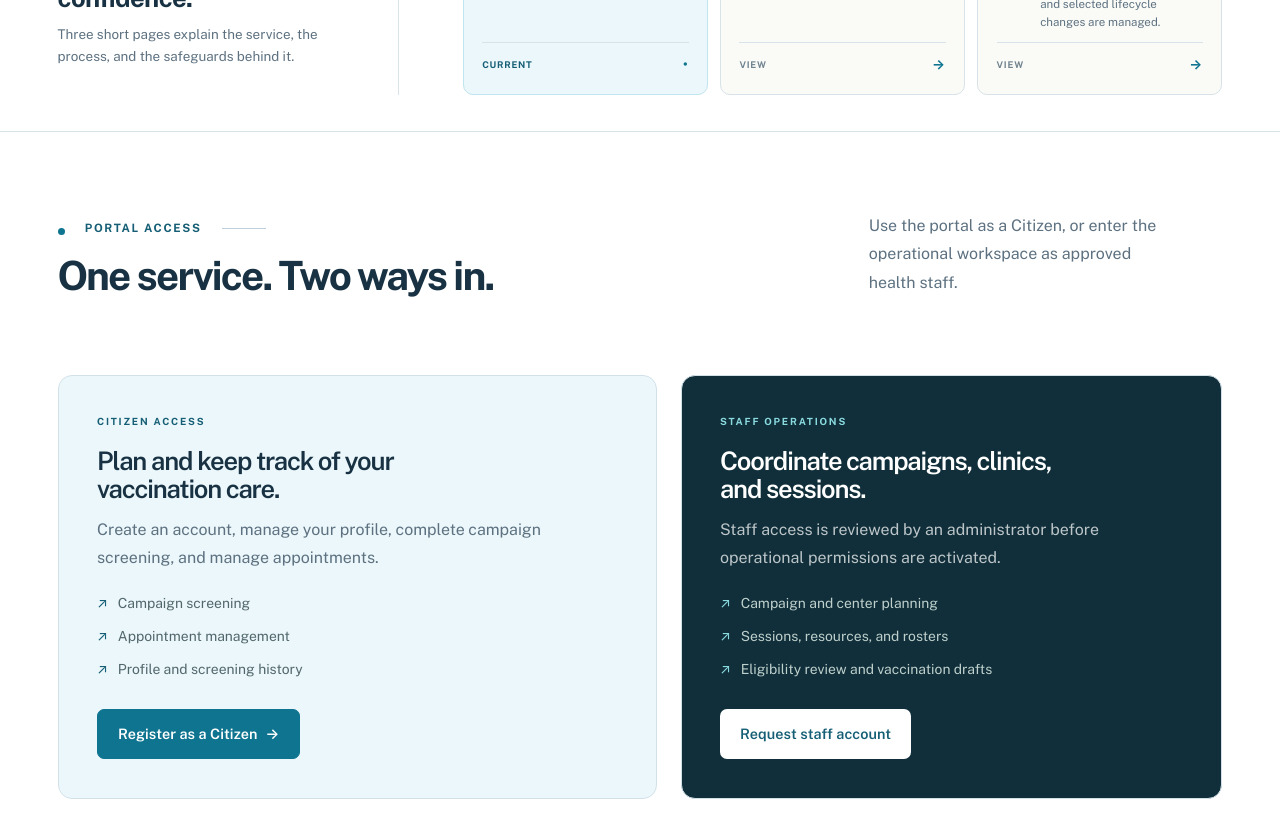
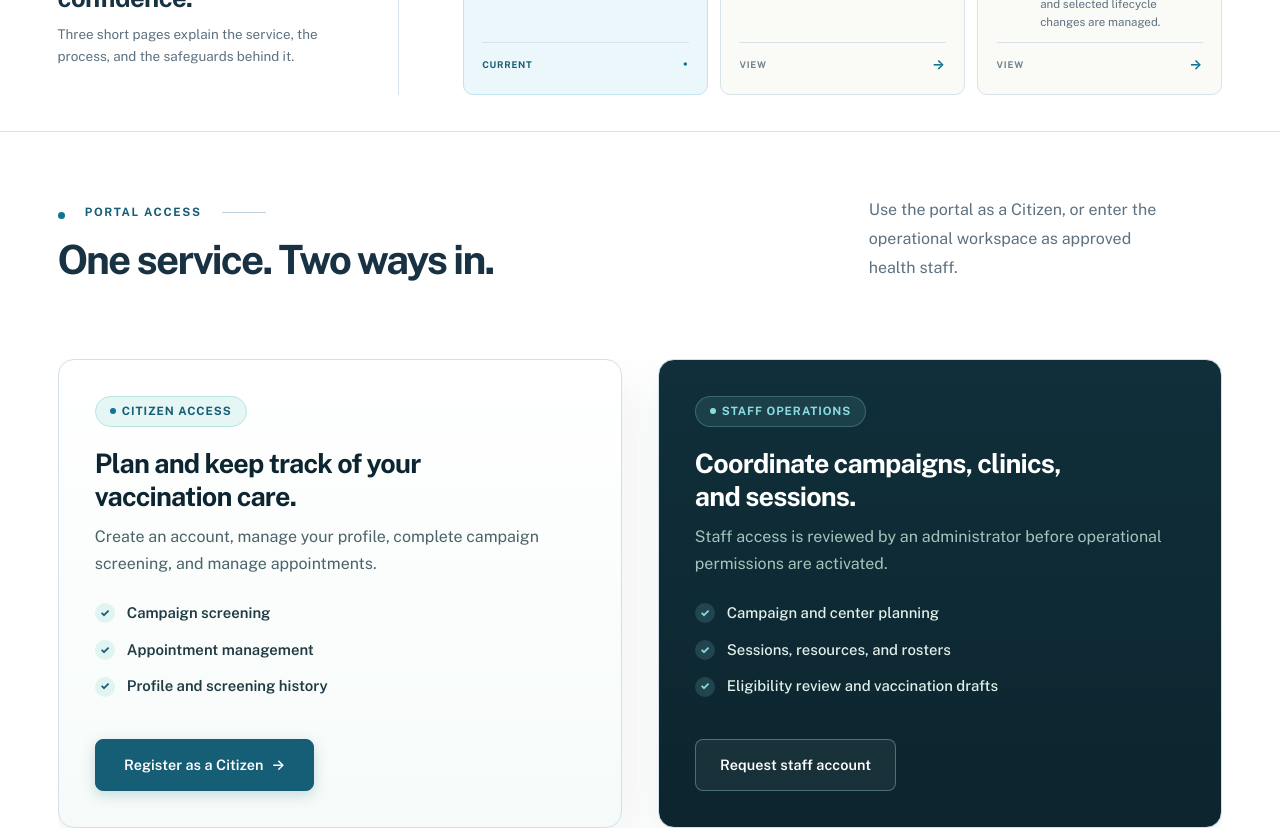
Before and after one commit to Sankalpa-KMCP/se2030-2026-y2-s1-mtr-01-vaccination-portal, a React (Vite) app in the folder frontend/: page / in a window 1280 px wide. Shown: the part 920-1749 px from the top of the page. Built offline with nearby package versions, Linux system fonts and the light colour scheme; no server answers.

Commit message:
feat(public-landing): refine portal access experience

```diff
--- a/frontend/src/features/public-landing/care-experience.css
+++ b/frontend/src/features/public-landing/care-experience.css
@@ -159,18 +159,297 @@
 .lp-page--home .lp-guide__link.lp-is-active::before { background: var(--health-green); }
 .lp-page--home .lp-guide__eyebrow { color: var(--health-green-deep); }
 .lp-page--home .lp-guide__eyebrow::before { background: var(--health-green); }
-.lp-page--home .home-access__ledger { gap: 24px; box-shadow: none; }
-.lp-page--home .home-access__ledger article { min-height: 360px; border-radius: 14px; box-shadow: none; padding: clamp(28px, 3vw, 54px); }
-.lp-page--home .home-access__citizen { background: var(--health-green-soft); border-color: var(--health-green-border); }
-.lp-page--home .home-access__staff { background: var(--health-navy); border-color: var(--health-navy); }
-.lp-page--home .home-access__role { color: var(--health-green-deep); }
-.lp-page--home .home-access__staff .home-access__role { color: var(--health-green-light); }
-.lp-page--home .home-access__body h3 { max-width: 25ch; font-size: clamp(1.6rem, 2vw, 2.35rem); }
-.lp-page--home .home-access__body p { max-width: 52ch; margin-bottom: 20px; font-size: 1rem; }
-.lp-page--home .home-access__features { list-style: none; padding: 0; margin: 0 0 28px; display: grid; gap: 10px; color: var(--health-muted); font-size: 0.87rem; }
-.lp-page--home .home-access__features li::before { content: '↗'; color: var(--health-green-deep); margin-right: 10px; }
-.lp-page--home .home-access__staff .home-access__features { color: var(--health-muted-dark); }
-.lp-page--home .home-access__staff .home-access__features li::before { color: var(--health-green-light); }
+.lp-page--home .home-access {
+  padding-block: clamp(48px, 5vw, 80px);
+}
+
+.lp-page--home .home-access__ledger {
+  display: grid;
+  grid-template-columns: repeat(2, minmax(0, 1fr));
+  gap: clamp(20px, 2.8vw, 36px);
+  align-items: stretch;
+  box-shadow: none;
+}
+
+.lp-page--home .home-access__ledger article {
+  position: relative;
+  display: flex;
+  flex-direction: column;
+  min-height: 380px;
+  border-radius: 16px;
+  padding: clamp(28px, 2.8vw, 44px);
+  overflow: hidden;
+  transition:
+    transform 220ms cubic-bezier(0.16, 1, 0.3, 1),
+    box-shadow 220ms cubic-bezier(0.16, 1, 0.3, 1),
+    border-color 220ms ease;
+  will-change: transform, box-shadow;
+}
+
+/* Primary Entry: Citizen Care Access */
+.lp-page--home .home-access__citizen {
+  background: linear-gradient(180deg, #ffffff 0%, #f6fbf9 100%);
+  border: 1.5px solid #cae6ed;
+  box-shadow:
+    0 10px 30px -4px rgba(16, 47, 58, 0.08),
+    0 2px 8px rgba(14, 116, 144, 0.04);
+}
+
+.lp-page--home .home-access__citizen:hover {
+  transform: translate3d(0, -3px, 0);
+  border-color: var(--health-green-deep);
+  box-shadow:
+    0 20px 40px -4px rgba(16, 47, 58, 0.12),
+    0 6px 16px rgba(14, 116, 144, 0.08);
+}
+
+.lp-page--home .home-access__citizen .home-access__role {
+  display: inline-flex;
+  align-items: center;
+  gap: 6px;
+  padding: 5px 14px;
+  border-radius: 999px;
+  background: #e6f6f5;
+  border: 1px solid #b7e4e1;
+  color: var(--health-green-deep);
+  font-size: 0.72rem;
+  font-weight: 700;
+  letter-spacing: 0.08em;
+  text-transform: uppercase;
+  margin-bottom: 20px;
+  align-self: flex-start;
+}
+
+.lp-page--home .home-access__citizen .home-access__role::before {
+  content: "";
+  display: inline-block;
+  width: 6px;
+  height: 6px;
+  border-radius: 50%;
+  background: var(--health-green);
+}
+
+.lp-page--home .home-access__citizen .home-access__body h3 {
+  color: #0c2530;
+  font-size: clamp(1.5rem, 2.1vw, 2.25rem);
+  font-weight: 700;
+  letter-spacing: -0.03em;
+  line-height: 1.22;
+  margin-bottom: 12px;
+  max-width: 25ch;
+}
+
+.lp-page--home .home-access__citizen .home-access__body p {
+  color: #4a6369;
+  font-size: 1rem;
+  line-height: 1.65;
+  margin-bottom: 24px;
+  max-width: 48ch;
+}
+
+.lp-page--home .home-access__citizen .home-access__features {
+  list-style: none;
+  padding: 0;
+  margin: 0 0 32px;
+  display: grid;
+  gap: 12px;
+}
+
+.lp-page--home .home-access__citizen .home-access__features li {
+  display: flex;
+  align-items: center;
+  gap: 12px;
+  color: #1e3a42;
+  font-size: 0.93rem;
+  font-weight: 550;
+}
+
+.lp-page--home .home-access__citizen .home-access__features li::before {
+  content: "✓";
+  display: inline-flex;
+  align-items: center;
+  justify-content: center;
+  width: 20px;
+  height: 20px;
+  border-radius: 50%;
+  background: #e0f4f1;
+  color: var(--health-green-deep);
+  font-size: 11px;
+  font-weight: 800;
+  flex-shrink: 0;
+  margin-right: 0;
+}
+
+.lp-page--home .home-access__citizen .home-action--secondary {
+  background: var(--health-green-deep);
+  color: #ffffff;
+  min-height: 52px;
+  border-radius: 8px;
+  font-weight: 600;
+  padding: 0 28px;
+  border: 1px solid var(--health-green-deep);
+  box-shadow: 0 4px 14px rgba(21, 94, 117, 0.22);
+  transition: all 180ms cubic-bezier(0.16, 1, 0.3, 1);
+  display: inline-flex;
+  align-items: center;
+  gap: 8px;
+}
+
+.lp-page--home .home-access__citizen .home-action--secondary:hover {
+  background: var(--health-navy);
+  border-color: var(--health-navy);
+  color: #ffffff;
+  transform: translate3d(0, -2px, 0);
+  box-shadow: 0 8px 24px rgba(16, 47, 58, 0.28);
+}
+
+.lp-page--home .home-access__citizen .home-action--secondary:active {
+  transform: translate3d(0, 1px, 0) scale(0.985);
+  box-shadow: 0 2px 8px rgba(16, 47, 58, 0.2);
+}
+
+.lp-page--home .home-access__citizen .home-action--secondary:focus-visible {
+  outline: 3px solid var(--health-green);
+  outline-offset: 3px;
+  box-shadow: 0 0 0 4px rgba(14, 116, 144, 0.25);
+}
+
+/* Secondary Operational Entry: Staff Operations */
+.lp-page--home .home-access__staff {
+  background: linear-gradient(180deg, #102f3a 0%, #0c252e 100%);
+  border: 1.5px solid #234852;
+  box-shadow:
+    0 8px 24px -4px rgba(16, 47, 58, 0.2),
+    0 2px 8px rgba(0, 0, 0, 0.1);
+}
+
+.lp-page--home .home-access__staff:hover {
+  transform: translate3d(0, -3px, 0);
+  border-color: rgba(138, 219, 224, 0.6);
+  box-shadow:
+    0 18px 38px -4px rgba(10, 28, 36, 0.38),
+    0 4px 14px rgba(0, 0, 0, 0.2);
+}
+
+.lp-page--home .home-access__staff .home-access__role {
+  display: inline-flex;
+  align-items: center;
+  gap: 6px;
+  padding: 5px 14px;
+  border-radius: 999px;
+  background: rgba(138, 219, 224, 0.1);
+  border: 1px solid rgba(138, 219, 224, 0.26);
+  color: var(--health-green-light);
+  font-size: 0.72rem;
+  font-weight: 700;
+  letter-spacing: 0.08em;
+  text-transform: uppercase;
+  margin-bottom: 20px;
+  align-self: flex-start;
+}
+
+.lp-page--home .home-access__staff .home-access__role::before {
+  content: "";
+  display: inline-block;
+  width: 6px;
+  height: 6px;
+  border-radius: 50%;
+  background: var(--health-green-light);
+}
+
+.lp-page--home .home-access__staff .home-access__body h3 {
+  color: #ffffff;
+  font-size: clamp(1.5rem, 2.1vw, 2.25rem);
+  font-weight: 700;
+  letter-spacing: -0.03em;
+  line-height: 1.22;
+  margin-bottom: 12px;
+  max-width: 25ch;
+}
+
+.lp-page--home .home-access__staff .home-access__body p {
+  color: #a4c4bd;
+  font-size: 1rem;
+  line-height: 1.65;
+  margin-bottom: 24px;
+  max-width: 48ch;
+}
+
+.lp-page--home .home-access__staff .home-access__features {
+  list-style: none;
+  padding: 0;
+  margin: 0 0 32px;
+  display: grid;
+  gap: 12px;
+}
+
+.lp-page--home .home-access__staff .home-access__features li {
+  display: flex;
+  align-items: center;
+  gap: 12px;
+  color: #e2f0ec;
+  font-size: 0.93rem;
+  font-weight: 500;
+}
+
+.lp-page--home .home-access__staff .home-access__features li::before {
+  content: "✓";
+  display: inline-flex;
+  align-items: center;
+  justify-content: center;
+  width: 20px;
+  height: 20px;
+  border-radius: 50%;
+  background: rgba(138, 219, 224, 0.16);
+  color: var(--health-green-light);
+  font-size: 11px;
+  font-weight: 800;
+  flex-shrink: 0;
+  margin-right: 0;
+}
+
+.lp-page--home .home-access__staff .home-action--outline {
+  background: rgba(255, 255, 255, 0.05);
+  color: #ffffff;
+  min-height: 52px;
+  border-radius: 8px;
+  font-weight: 600;
+  padding: 0 24px;
+  border: 1.5px solid rgba(140, 205, 200, 0.42);
+  transition: all 180ms cubic-bezier(0.16, 1, 0.3, 1);
+  display: inline-flex;
+  align-items: center;
+}
+
+.lp-page--home .home-access__staff .home-action--outline:hover {
+  background: rgba(138, 219, 224, 0.14);
+  border-color: var(--health-green-light);
+  color: #ffffff;
+  transform: translate3d(0, -2px, 0);
+  box-shadow: 0 6px 20px rgba(0, 0, 0, 0.28);
+}
+
+.lp-page--home .home-access__staff .home-action--outline:active {
+  transform: translate3d(0, 1px, 0) scale(0.985);
+  box-shadow: 0 2px 6px rgba(0, 0, 0, 0.2);
+}
+
+.lp-page--home .home-access__staff .home-action--outline:focus-visible {
+  outline: 3px solid var(--health-green-light);
+  outline-offset: 3px;
+  box-shadow: 0 0 0 4px rgba(138, 219, 224, 0.25);
+}
+
+.lp-page--home .home-access__body {
+  display: flex;
+  flex-direction: column;
+  height: 100%;
+}
+
+.lp-page--home .home-access__actions {
+  margin-top: auto;
+  padding-top: 8px;
+}
 
 /* An explorable operational diagram, not a live dashboard. */
 .lp-page--home .home-capabilities { background: var(--health-navy); color: var(--health-on-dark); border: 0; }
@@ -288,6 +567,7 @@
   .lp-page--home .home-hero__lead { max-width: 52ch; font-size: 1.02rem; line-height: 1.6; }
   .lp-page--home .home-hero__visual { max-width: 680px; width: 100%; justify-self: center; }
   .lp-page--home .home-hero__rail { margin-top: 14px; padding-top: 16px; }
+  .lp-page--home .home-access__ledger { grid-template-columns: 1fr; gap: 24px; }
   .lp-page--home .home-operations__heading { grid-template-columns: 1fr; gap: 24px; }
   .lp-page--home .home-operations { grid-template-columns: 1fr; }
   .lp-page--home .home-operations__choices { flex-direction: row; flex-wrap: wrap; padding: 16px 0; gap: 8px; border-right: 0; border-bottom: 1px solid var(--health-rule-dark); }
@@ -320,10 +600,14 @@
   .lp-page--home .home-hero__rail { grid-template-columns: 1fr; gap: 12px; margin-top: 14px; padding-top: 14px; }
   .lp-page--home .home-hero__rail > div { padding: 0 0 12px; border-bottom: 1px solid var(--health-green-border); }
   .lp-page--home .home-hero__staff-link { width: 100%; }
-  .lp-page--home .home-access__ledger { grid-template-columns: 1fr; gap: 16px; }
-  .lp-page--home .home-access__ledger article { min-height: 0; padding: 28px 24px; }
+  .lp-page--home .home-access__ledger { grid-template-columns: 1fr; gap: 18px; }
+  .lp-page--home .home-access__ledger article { min-height: 0; padding: 28px 20px; }
+  .lp-page--home .home-access__citizen .home-access__body h3,
+  .lp-page--home .home-access__staff .home-access__body h3 { font-size: clamp(1.35rem, 5.2vw, 1.7rem); }
   .lp-page--home .home-access__body p { font-size: 0.92rem; }
-  .lp-page--home .home-access__features { font-size: 0.8rem; }
+  .lp-page--home .home-access__features { font-size: 0.86rem; margin-bottom: 24px; }
+  .lp-page--home .home-access__actions { width: 100%; }
+  .lp-page--home .home-access__actions .home-action { width: 100%; justify-content: center; text-align: center; }
   .lp-page--home .home-operations__choice { flex-basis: 42%; min-height: 48px; }
   .lp-page--home .home-operations__detail { min-height: 650px; }
   .lp-page--home .home-operations__detail p { font-size: 0.94rem; }
@@ -378,6 +662,9 @@
   .lp-page--home :is(.home-operations__choice, .home-operations__arrow) { transition: none; }
   .lp-page--home :is(.home-action, .home-hero__staff-link):focus-visible > span:last-child,
   .lp-page--home .home-operations__choice:hover .home-operations__arrow { transform: none; }
+  .lp-page--home :is(.home-access__citizen, .home-access__staff):hover { transform: none !important; }
+  .lp-page--home .home-access__actions .home-action:hover,
+  .lp-page--home .home-access__actions .home-action:active { transform: none !important; }
 }
 
 /* A precise service sequence with aligned preparation notes. */
```
